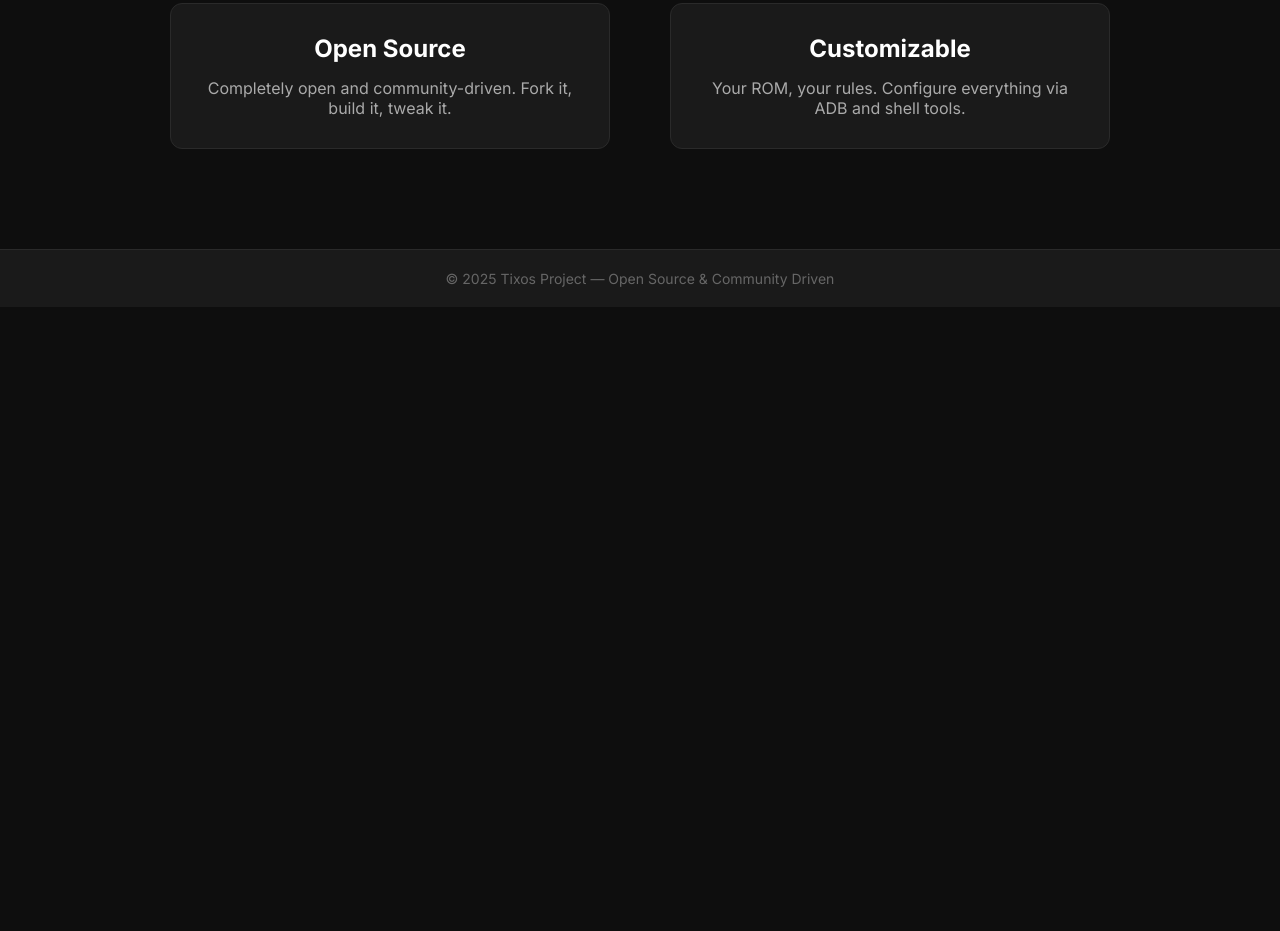
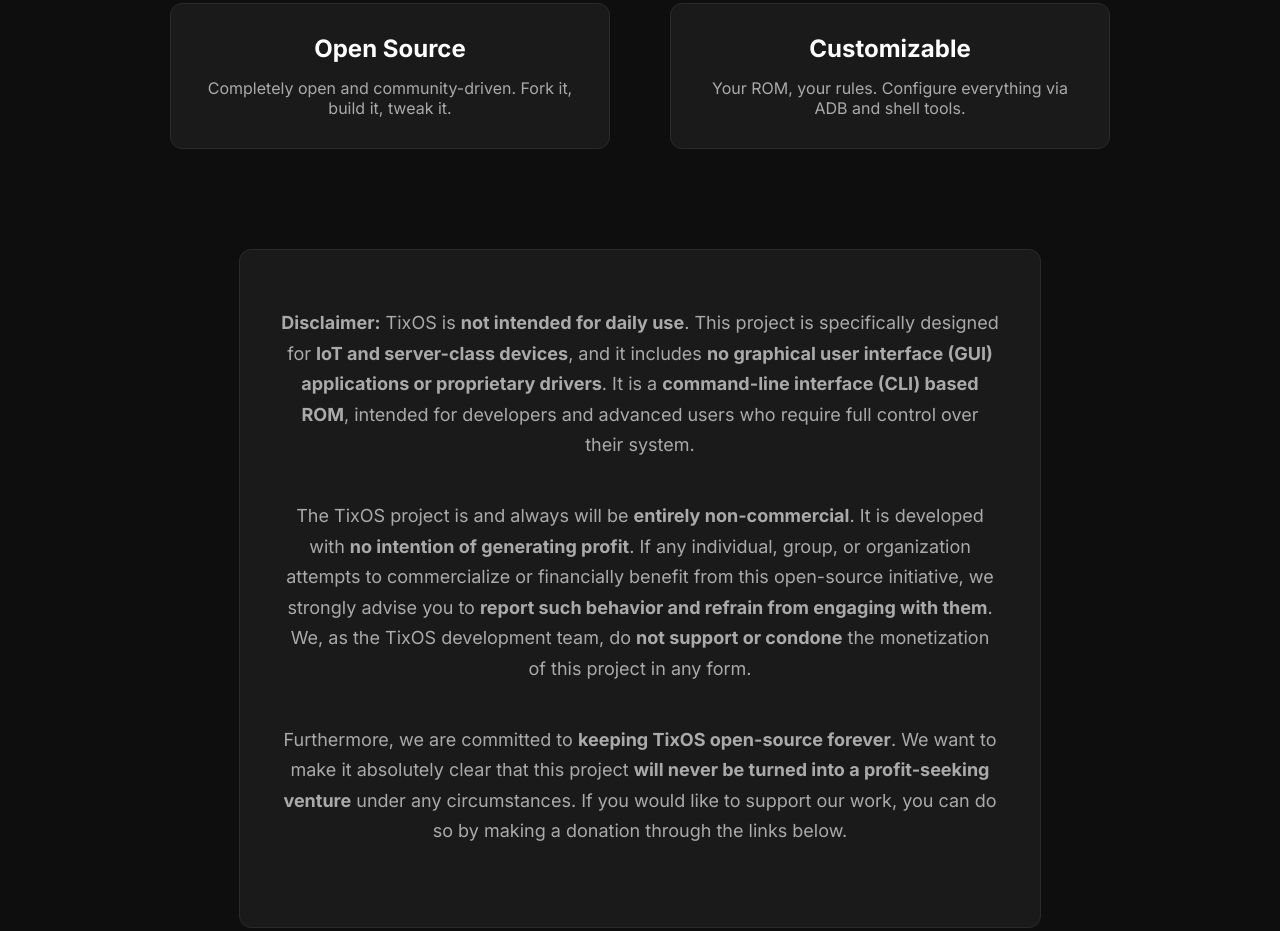
Before and after one commit to av2xn/vebsite.github.io, a plain HTML site: page index.html in a window 1280 px wide. Shown: the part 887-1818 px from the top of the page. Before the commit the page ends 1194 px from the top, so only its background shows below. Drawn offline with Linux system fonts and the light colour scheme.

Commit message:
Update index.html

```diff
--- a/index.html
+++ b/index.html
@@ -153,6 +153,17 @@
       color: #aaa;
       margin: 0;
     }
+    .custom-paragraph {
+      max-width: 720px;
+      margin: 60px auto;
+      background-color: var(--card-color);
+      padding: 40px;
+      border-radius: 12px;
+      font-size: 18px;
+      color: #ccc;
+      line-height: 1.7;
+      border: 1px solid var(--border-color);
+    }
     footer {
       background-color: var(--secondary-color);
       color: #666;
@@ -215,6 +226,14 @@
         </div>
       </div>
     </div>
+
+    <div class="custom-paragraph">
+      <p><strong>Disclaimer:</strong> TixOS is <strong>not intended for daily use</strong>. This project is specifically designed for <strong>IoT and server-class devices</strong>, and it includes <strong>no graphical user interface (GUI) applications or proprietary drivers</strong>. It is a <strong>command-line interface (CLI) based ROM</strong>, intended for developers and advanced users who require full control over their system.</p>
+
+      <p>The TixOS project is and always will be <strong>entirely non-commercial</strong>. It is developed with <strong>no intention of generating profit</strong>. If any individual, group, or organization attempts to commercialize or financially benefit from this open-source initiative, we strongly advise you to <strong>report such behavior and refrain from engaging with them</strong>. We, as the TixOS development team, do <strong>not support or condone</strong> the monetization of this project in any form.</p>
+
+      <p>Furthermore, we are committed to <strong>keeping TixOS open-source forever</strong>. We want to make it absolutely clear that this project <strong>will never be turned into a profit-seeking venture</strong> under any circumstances. If you would like to support our work, you can do so by making a donation through the links below.</p>
+    </div>
   </div>
 
   <footer>
```
